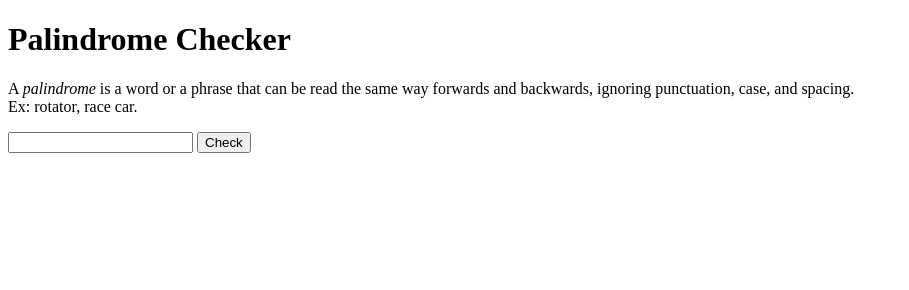
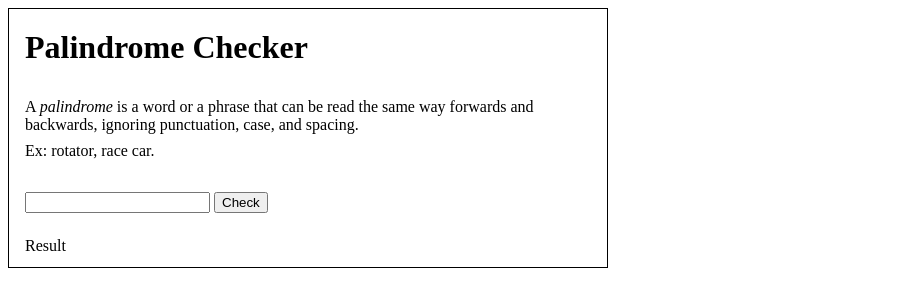
Before and after one commit to h4sitha/palindrome-checker, a plain HTML site: page index.html in a window 1280 px wide. Shown: the whole page, without its empty margins (0-909 px from the left). Drawn offline with Linux system fonts and the light colour scheme.

Commit message:
Add some basic styling to the elements

```diff
--- a/index.html
+++ b/index.html
@@ -11,14 +11,14 @@
     <main>
         <h1>Palindrome Checker</h1>
         <p>
-            A <i>palindrome</i> is a word or a phrase that can be read the same way forwards and backwards, ignoring punctuation, case, and spacing.<br>
-            Ex: rotator, race car.
+            A <i>palindrome</i> is a word or a phrase that can be read the same way forwards and backwards, ignoring punctuation, case, and spacing.
         </p>
+        <span>Ex: rotator, race car.</span>
         <div id="input-div">
             <input type="text" id="text-input">
             <button id="check-btn">Check</button>
         </div>
-        <div id="result"></div>
+        <div id="result">Result</div>
     </main>
 
 </body>
--- a/styles.css
+++ b/styles.css
@@ -0,0 +1,27 @@
+* {
+    box-sizing: border-box;
+}
+
+h1, p {
+    margin: 0;
+}
+
+main {
+    border: 1px solid black;
+    width: clamp(18.75rem, 95%, 37.5rem);
+    padding: 0.75rem 1rem;
+}
+
+p {
+    margin-bottom: 0.5rem;
+}
+
+h1 {
+    margin-bottom: 2rem;
+    margin-top: 0.5rem;
+}
+
+#input-div {
+    margin-top: 2rem;
+    margin-bottom: 1.5rem;
+}
```
